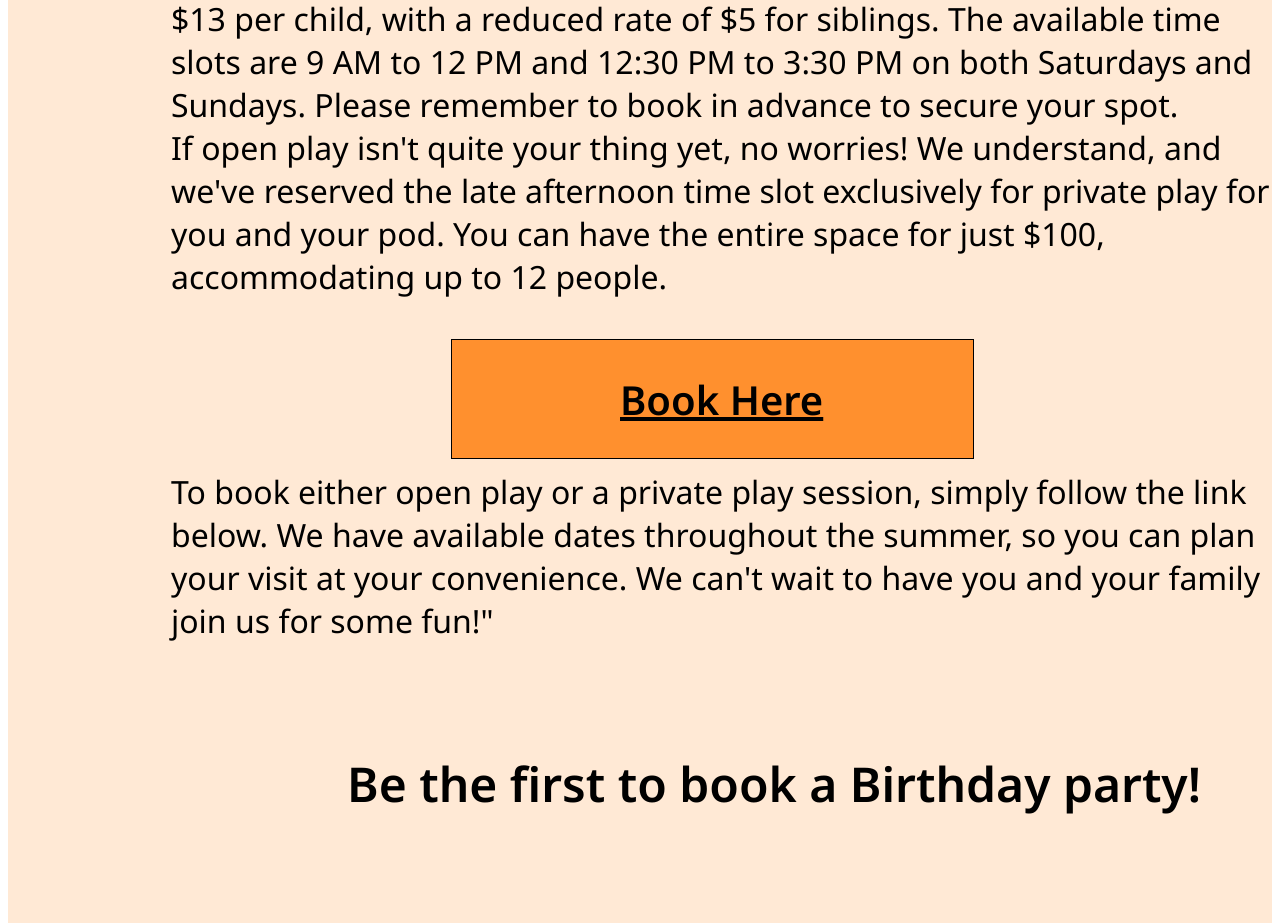
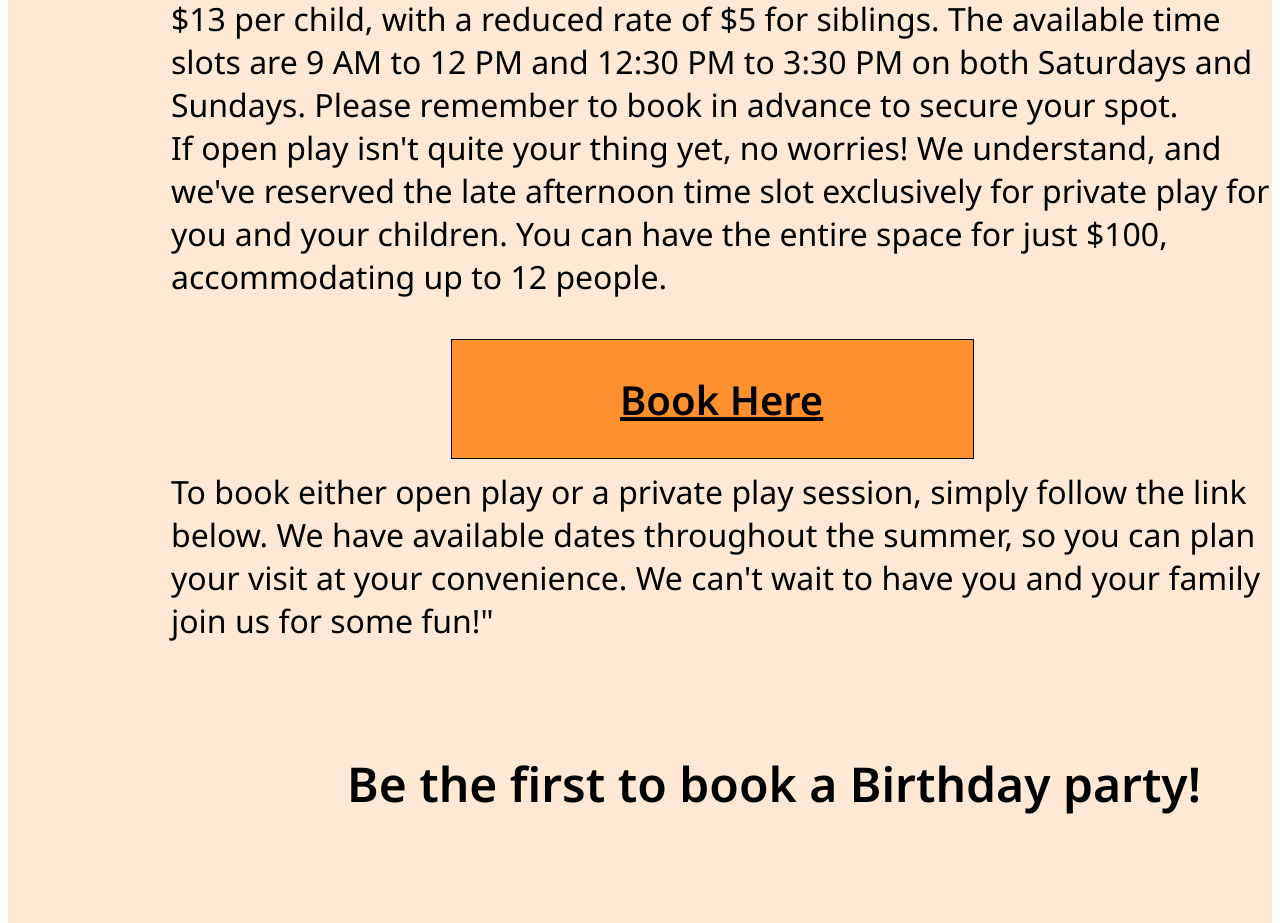
Before and after one commit to Sherleynorelia/Titian3, a website built with Parcel: page the-t.html in a window 1280 px wide. Shown: the part 1440-2363 px from the top of the page. Built offline with nearby package versions, Linux system fonts and the light colour scheme; files whose address does not match are found by name.

Commit message:
Update the-t.html

```diff
--- a/the-t.html
+++ b/the-t.html
@@ -76,7 +76,7 @@
         <p class="titians13">
           If open play isn't quite your thing yet, no worries! We understand,
           and we've reserved the late afternoon time slot exclusively for
-          private play for you and your pod. You can have the entire space for
+          private play for you and your children. You can have the entire space for
           just $100, accommodating up to 12 people.
         </p>
         <p class="titians13">&nbsp;</p>
```
